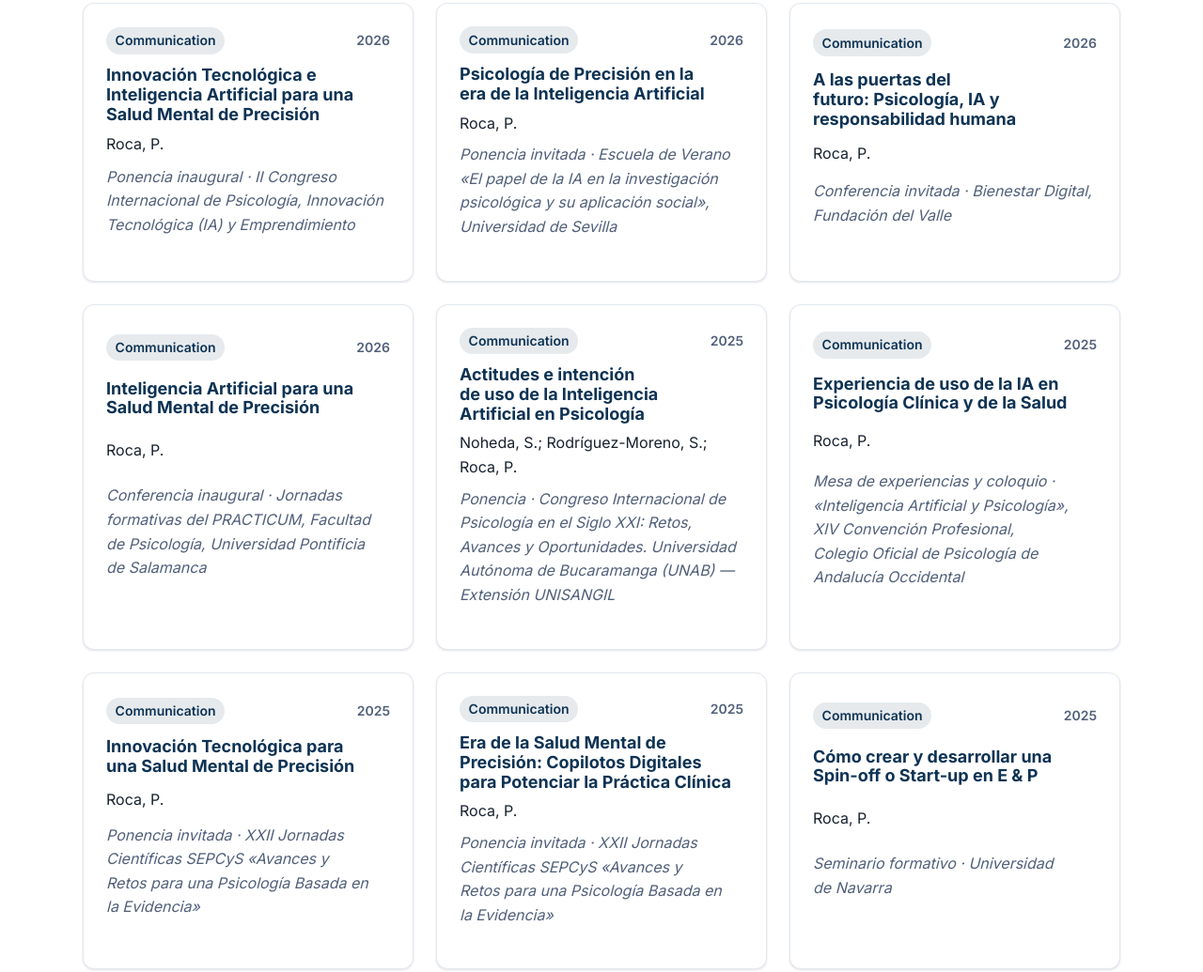
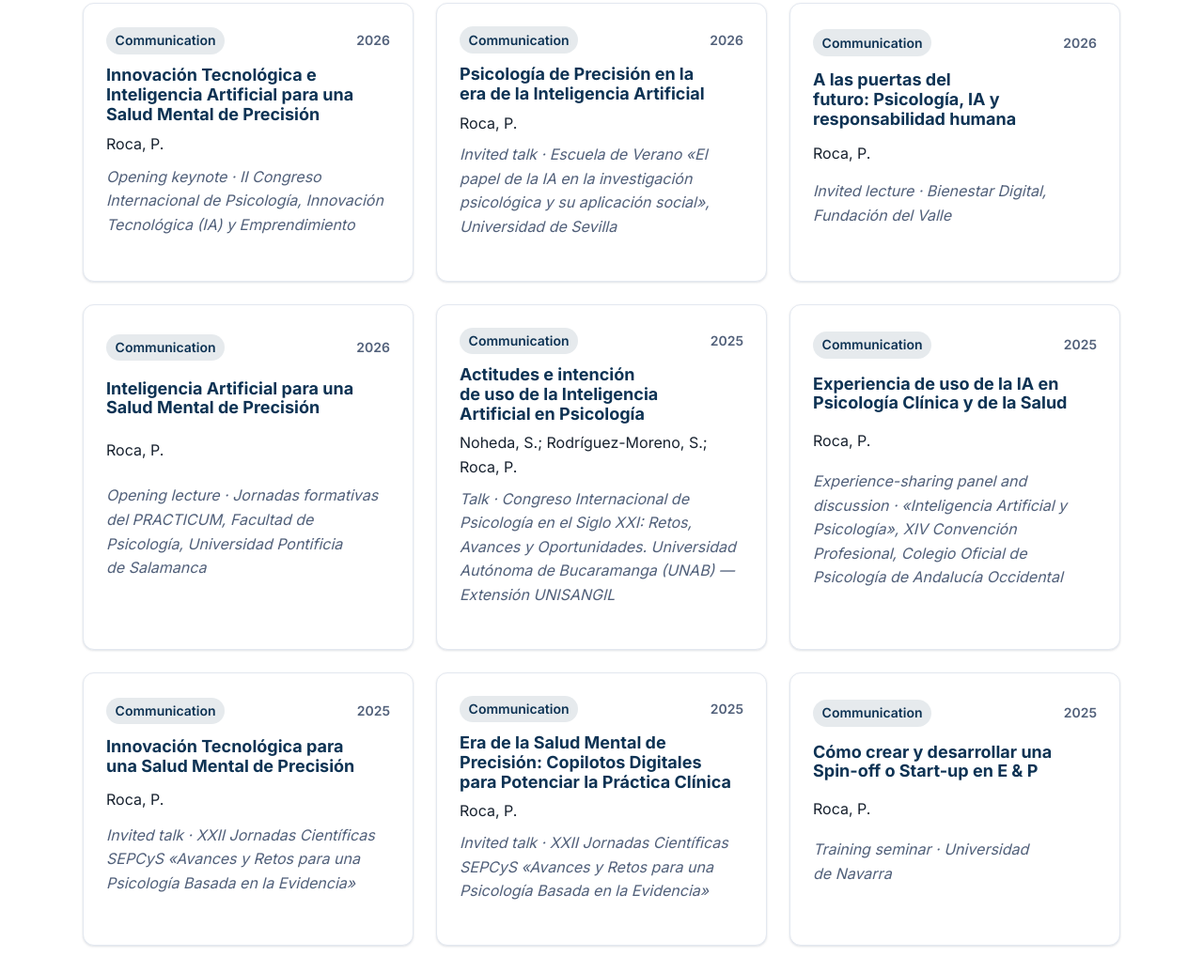
Before and after one commit to martinsps/martinsps.github.io, an Astro site: page /en/research in a window 1280 px wide. Shown: the part 2150-3185 px from the top of the page at 94% size. Built offline with nearby package versions, Linux system fonts and the light colour scheme; Astro itself is replaced by a stand-in of ours.

Commit message:
Translate keywords in publications

```diff
--- a/src/components/research/PublicationCard.astro
+++ b/src/components/research/PublicationCard.astro
@@ -10,6 +10,8 @@ const { entry, lang } = Astro.props;
 const t = useTranslations(lang);
 const d = entry.data;
 const summary = pickLocalized(d.summary, lang);
+const format = pickLocalized(d.format, lang);
+const venueLine = [format, d.venue].filter(Boolean).join(' · ');
 const doiUrl = d.doi ? `https://doi.org/${d.doi}` : undefined;
 const dateLabel = d.date
   ? new Intl.DateTimeFormat(lang, { month: 'short', year: 'numeric', timeZone: 'UTC' }).format(d.date)
@@ -33,7 +35,7 @@ const dateLabel = d.date
     }
   </h3>
   {d.authors.length > 0 && <p class="pub__authors">{d.authors.join('; ')}</p>}
-  {d.venue && <p class="pub__venue">{d.venue}</p>}
+  {venueLine && <p class="pub__venue">{venueLine}</p>}
   {summary && <p class="pub__summary">{summary}</p>}
   <div class="pub__meta">
     {
--- a/src/content.config.ts
+++ b/src/content.config.ts
@@ -35,6 +35,8 @@ const publications = defineCollection({
     type: z.enum(['article', 'communication', 'chapter', 'preprint']).default('article'),
     title: z.string(),
     authors: z.array(z.string()).default([]),
+    /** Bilingual intervention type, e.g. "Ponencia invitada" / "Invited talk". */
+    format: localized.optional(),
     venue: z.string().optional(),
     year: z.number(),
     date: z.coerce.date().optional(),
--- a/src/content/publications/congreso-2025-1-actitudes-ia-unab.yaml
+++ b/src/content/publications/congreso-2025-1-actitudes-ia-unab.yaml
@@ -4,5 +4,8 @@ authors:
   - "Noheda, S."
   - "Rodríguez-Moreno, S."
   - "Roca, P."
-venue: "Ponencia · Congreso Internacional de Psicología en el Siglo XXI: Retos, Avances y Oportunidades. Universidad Autónoma de Bucaramanga (UNAB) — Extensión UNISANGIL"
+format:
+  es: Ponencia
+  en: Talk
+venue: "Congreso Internacional de Psicología en el Siglo XXI: Retos, Avances y Oportunidades. Universidad Autónoma de Bucaramanga (UNAB) — Extensión UNISANGIL"
 year: 2025
--- a/src/content/publications/congreso-2025-2-mesa-ia-copao.yaml
+++ b/src/content/publications/congreso-2025-2-mesa-ia-copao.yaml
@@ -2,5 +2,8 @@ type: communication
 title: "Experiencia de uso de la IA en Psicología Clínica y de la Salud"
 authors:
   - "Roca, P."
-venue: "Mesa de experiencias y coloquio · «Inteligencia Artificial y Psicología», XIV Convención Profesional, Colegio Oficial de Psicología de Andalucía Occidental"
+format:
+  es: Mesa de experiencias y coloquio
+  en: Experience-sharing panel and discussion
+venue: "«Inteligencia Artificial y Psicología», XIV Convención Profesional, Colegio Oficial de Psicología de Andalucía Occidental"
 year: 2025
--- a/src/content/publications/congreso-2025-3-innovacion-sepcys.yaml
+++ b/src/content/publications/congreso-2025-3-innovacion-sepcys.yaml
@@ -2,5 +2,8 @@ type: communication
 title: "Innovación Tecnológica para una Salud Mental de Precisión"
 authors:
   - "Roca, P."
-venue: "Ponencia invitada · XXII Jornadas Científicas SEPCyS «Avances y Retos para una Psicología Basada en la Evidencia»"
+format:
+  es: Ponencia invitada
+  en: Invited talk
+venue: "XXII Jornadas Científicas SEPCyS «Avances y Retos para una Psicología Basada en la Evidencia»"
 year: 2025
--- a/src/content/publications/congreso-2025-4-copilotos-sepcys.yaml
+++ b/src/content/publications/congreso-2025-4-copilotos-sepcys.yaml
@@ -2,5 +2,8 @@ type: communication
 title: "Era de la Salud Mental de Precisión: Copilotos Digitales para Potenciar la Práctica Clínica"
 authors:
   - "Roca, P."
-venue: "Ponencia invitada · XXII Jornadas Científicas SEPCyS «Avances y Retos para una Psicología Basada en la Evidencia»"
+format:
+  es: Ponencia invitada
+  en: Invited talk
+venue: "XXII Jornadas Científicas SEPCyS «Avances y Retos para una Psicología Basada en la Evidencia»"
 year: 2025
--- a/src/content/publications/congreso-2025-5-spinoff-navarra.yaml
+++ b/src/content/publications/congreso-2025-5-spinoff-navarra.yaml
@@ -2,5 +2,8 @@ type: communication
 title: "Cómo crear y desarrollar una Spin-off o Start-up en E & P"
 authors:
   - "Roca, P."
-venue: "Seminario formativo · Universidad de Navarra"
+format:
+  es: Seminario formativo
+  en: Training seminar
+venue: "Universidad de Navarra"
 year: 2025
--- a/src/content/publications/congreso-2026-1-innovacion-ia-smp.yaml
+++ b/src/content/publications/congreso-2026-1-innovacion-ia-smp.yaml
@@ -2,5 +2,8 @@ type: communication
 title: "Innovación Tecnológica e Inteligencia Artificial para una Salud Mental de Precisión"
 authors:
   - "Roca, P."
-venue: "Ponencia inaugural · II Congreso Internacional de Psicología, Innovación Tecnológica (IA) y Emprendimiento"
+format:
+  es: Ponencia inaugural
+  en: Opening keynote
+venue: "II Congreso Internacional de Psicología, Innovación Tecnológica (IA) y Emprendimiento"
 year: 2026
--- a/src/content/publications/congreso-2026-2-psicologia-precision-sevilla.yaml
+++ b/src/content/publications/congreso-2026-2-psicologia-precision-sevilla.yaml
@@ -2,5 +2,8 @@ type: communication
 title: "Psicología de Precisión en la era de la Inteligencia Artificial"
 authors:
   - "Roca, P."
-venue: "Ponencia invitada · Escuela de Verano «El papel de la IA en la investigación psicológica y su aplicación social», Universidad de Sevilla"
+format:
+  es: Ponencia invitada
+  en: Invited talk
+venue: "Escuela de Verano «El papel de la IA en la investigación psicológica y su aplicación social», Universidad de Sevilla"
 year: 2026
--- a/src/content/publications/congreso-2026-3-puertas-futuro-fundacion-valle.yaml
+++ b/src/content/publications/congreso-2026-3-puertas-futuro-fundacion-valle.yaml
@@ -2,5 +2,8 @@ type: communication
 title: "A las puertas del futuro: Psicología, IA y responsabilidad humana"
 authors:
   - "Roca, P."
-venue: "Conferencia invitada · Bienestar Digital, Fundación del Valle"
+format:
+  es: Conferencia invitada
+  en: Invited lecture
+venue: "Bienestar Digital, Fundación del Valle"
 year: 2026
--- a/src/content/publications/congreso-2026-4-ia-smp-upsa.yaml
+++ b/src/content/publications/congreso-2026-4-ia-smp-upsa.yaml
@@ -2,5 +2,8 @@ type: communication
 title: "Inteligencia Artificial para una Salud Mental de Precisión"
 authors:
   - "Roca, P."
-venue: "Conferencia inaugural · Jornadas formativas del PRACTICUM, Facultad de Psicología, Universidad Pontificia de Salamanca"
+format:
+  es: Conferencia inaugural
+  en: Opening lecture
+venue: "Jornadas formativas del PRACTICUM, Facultad de Psicología, Universidad Pontificia de Salamanca"
 year: 2026
```
